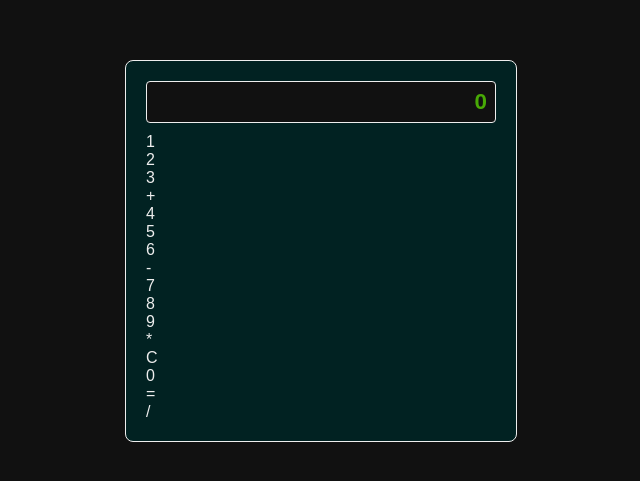
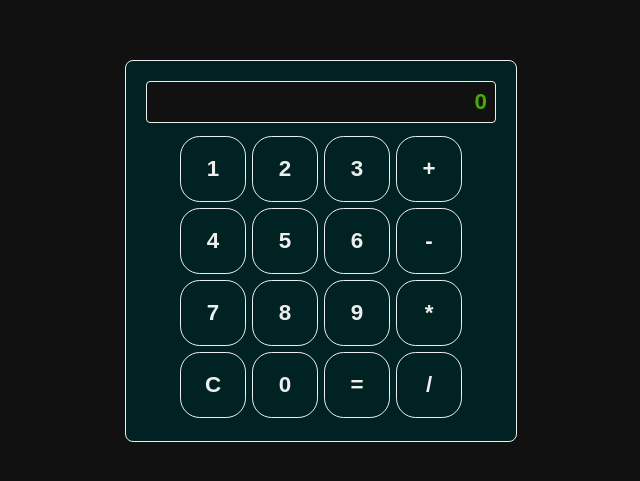
Before and after one commit to Nimira43/Trigonometry-Calculator, a plain HTML site: page index.html in a window 1280 px wide. Shown: the part 149-630 px from the top of the page, without its empty margins (319-959 px from the left). Drawn offline with Linux system fonts and the light colour scheme; a web font is replaced by a local one.

Commit message:
Styled the btns and rows. Getting there with the CSS - just a few tweaks...

```diff
--- a/styles.css
+++ b/styles.css
@@ -40,3 +40,33 @@ body {
   border-radius: 4px;
   border: 1px solid var(--light);
 }
+
+.btn {
+  width: 50px;
+  height: 50px;
+  padding: 7px;
+  margin: 3px;
+  background-color: var(--primary);
+  border-radius: 30%;
+  border: 1px solid var(--light);
+  text-align: center;
+  font-size: 1.4rem;
+  font-weight: 900;
+  cursor: pointer;
+  vertical-align: middle;
+  line-height: 50px;
+  display: inline-block;
+  transition: all 0.3s;
+}
+
+.btn:hover {
+  border-color: var(--secondary);
+  color: var(--dark);
+  background-color: var(--secondary);
+}
+
+.row {
+  width: 100%;
+  display: flex;
+  justify-content: center;
+}
```
